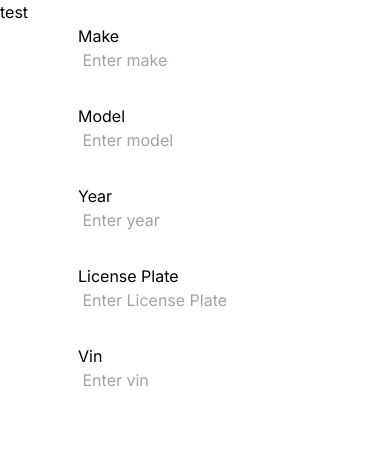
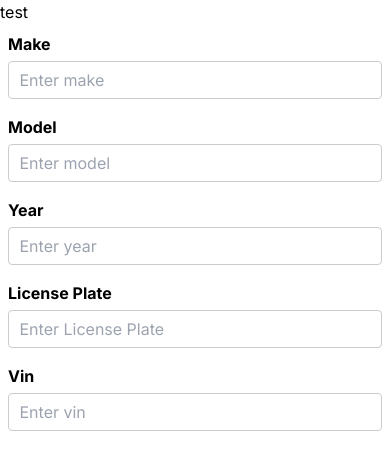
Before and after one commit to vin-vu/autocare-tracker, a Next.js app: page / in a window 390 px wide. Shown: the top 470 px of the page. Built offline with nearby package versions, Linux system fonts and the light colour scheme.

Commit message:
More styling to CarForm

```diff
--- a/src/app/globals.css
+++ b/src/app/globals.css
@@ -17,8 +17,8 @@
 }
 
 body {
-  color: rgb(var(--foreground-rgb));
-  /* background: linear-gradient(
+  /* color: rgb(var(--foreground-rgb));
+  background: linear-gradient(
       to bottom,
       transparent,
       rgb(var(--background-end-rgb))
--- a/src/app/ui/CarForm.js
+++ b/src/app/ui/CarForm.js
@@ -21,8 +21,9 @@ export default function CarForm() {
       <form className={styles.FormContainer}>
         {Object.keys(formData).map((key) => (
           <div className={styles.FormElement} key={key}>
-            <label>{key[0].toLocaleUpperCase() + key.slice(1)}</label>
+            <label className={styles.FormLabel}>{key[0].toLocaleUpperCase() + key.slice(1)}</label>
             <input
+              className={styles.FormInput}
               type="text"
               name={key}
               value={formData[key]}
--- a/src/app/ui/CarForm.module.css
+++ b/src/app/ui/CarForm.module.css
@@ -1,20 +1,41 @@
-.FormBox{
-  box-sizing: border-box;
-  margin: 0;
-  padding: 0;
-  border: 1px solid red;
-}
-
 .FormContainer{
   display: flex;
   flex-direction: column;
   align-items: center;
-  gap: 1em;
+  gap: 0.5em;
 }
 
 .FormElement{
+  width: 100%;
   display: flex;
   flex-direction: column;
   align-items: flex-start; /* Align labels and inputs to the left */
-  margin-bottom: 1em; /* Add margin for spacing */
+  margin-bottom: 0.5em; /* Add margin for spacing */
 }
+
+.FormLabel {
+  margin-bottom: 5px; /* Space between label and input */
+  font-weight: bold;
+}
+
+.FormInput {
+  width: 100%; /* Make input take full width */
+  max-width: 400px; /* Set a maximum width for larger screens */
+  padding: 4px;
+  border: 1px solid #ccc;
+  border-radius: 4px;
+}
+
+
+/* Media query for smaller screens */
+@media (max-width: 600px) {
+  .FormContainer {
+    padding: 0.5em; /* Reduce padding on smaller screens */
+  }
+
+  .FormInput {
+    width: 100%; /* Ensure full width on smaller screens */
+    max-width: none; /* Remove max-width constraint on smaller screens */
+    padding: 6px; /* Adjust padding for smaller screens */
+  }
+}
```
